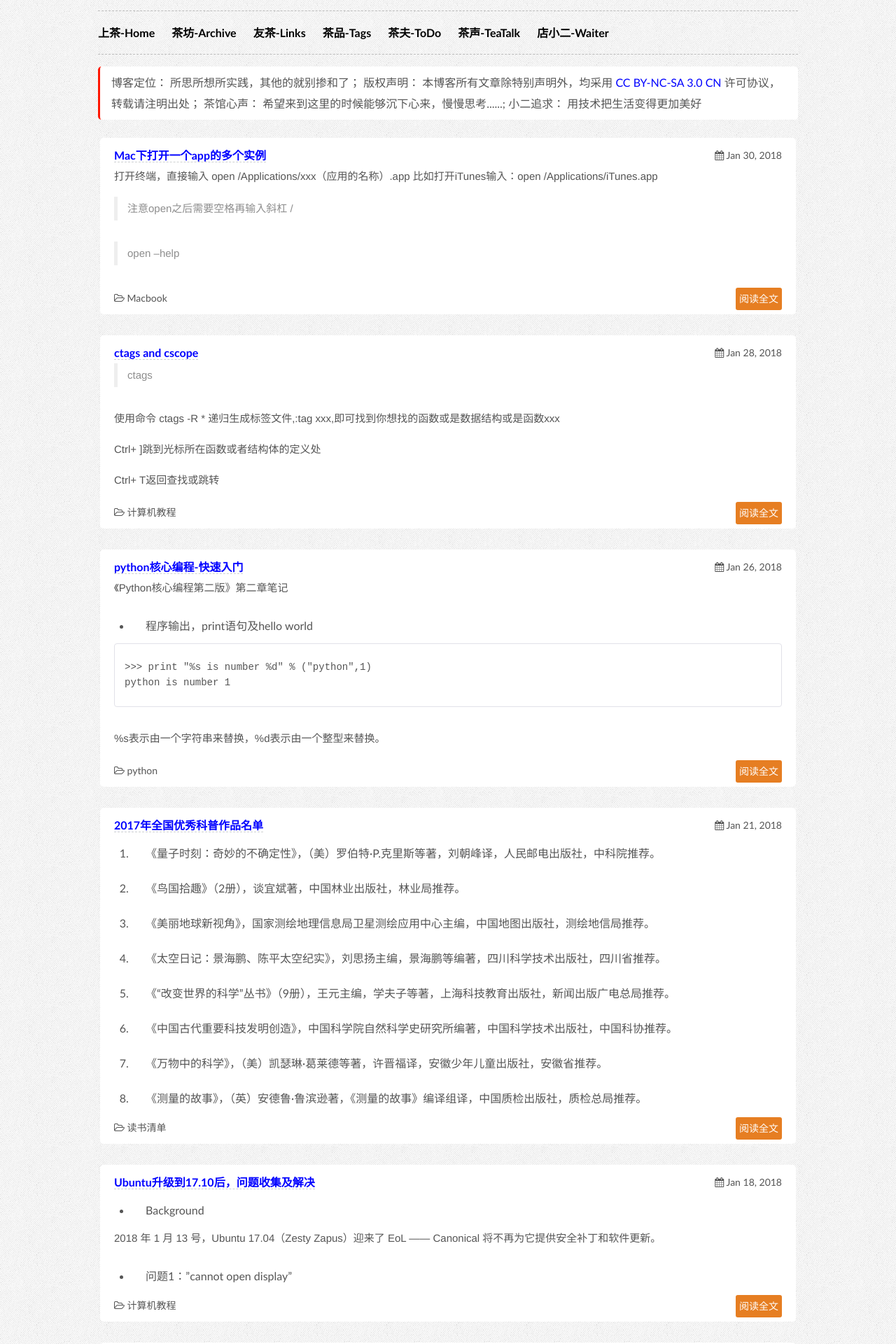
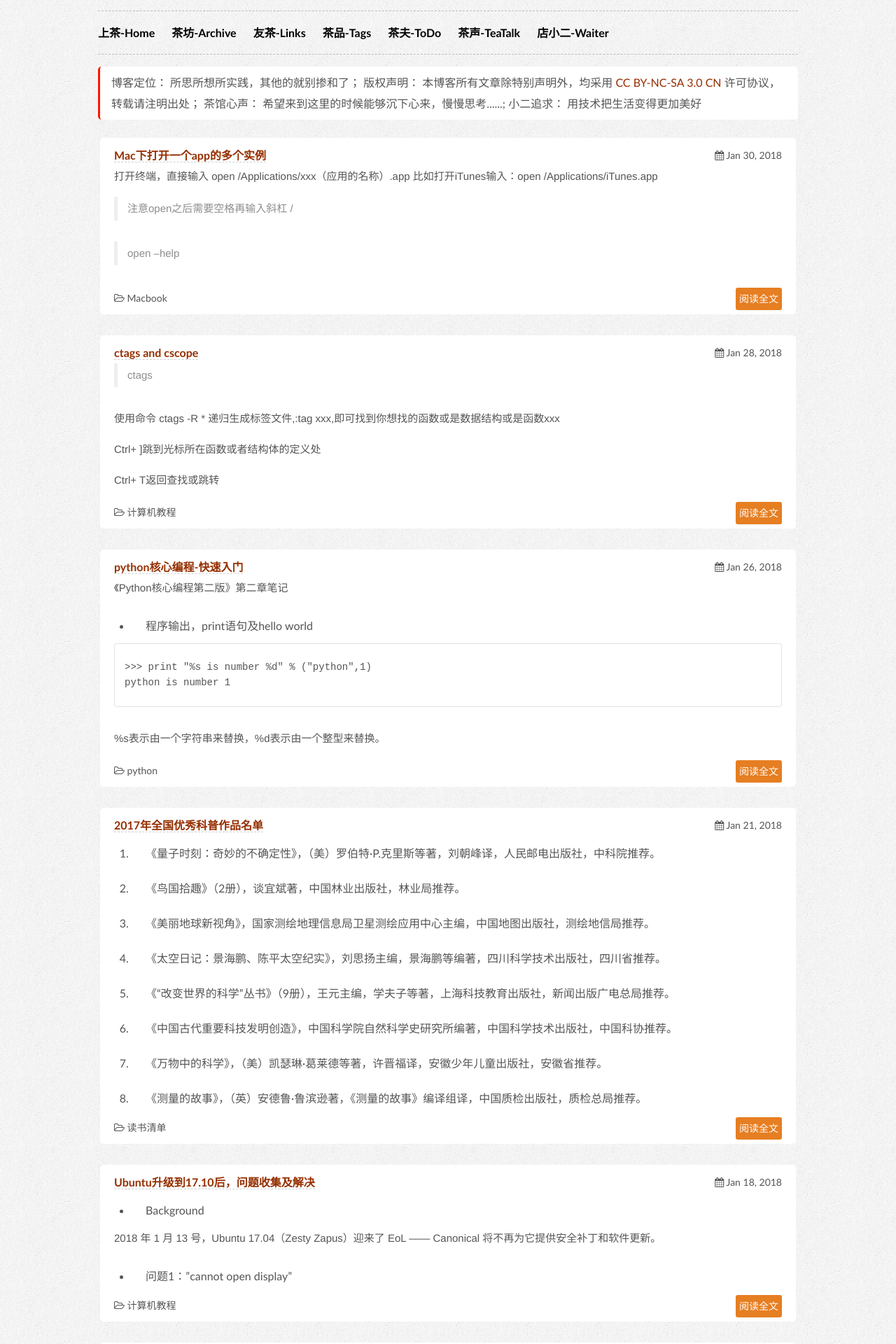
Before and after one commit to fk1091889767/tanwubin.github.io, a Jekyll site: the page built from index.html, in a window 1280 px wide. Shown: the top 1920 px of the page at 70% size. Built offline with Jekyll 4.4.1, drawn with Linux system fonts in a browser that asks for light colours; comment, search, counter and statistics services are not loaded.

Commit message:
博客样式修改

```diff
--- a/assets/css/effector-wide.css
+++ b/assets/css/effector-wide.css
@@ -57,7 +57,7 @@ body {
 a {
     /*color: #F95B1F;*/
     /*color: #000000;*/
-    color: blue;
+    color: #952f00;;
     text-decoration: none;
 }
 a:hover {
```
